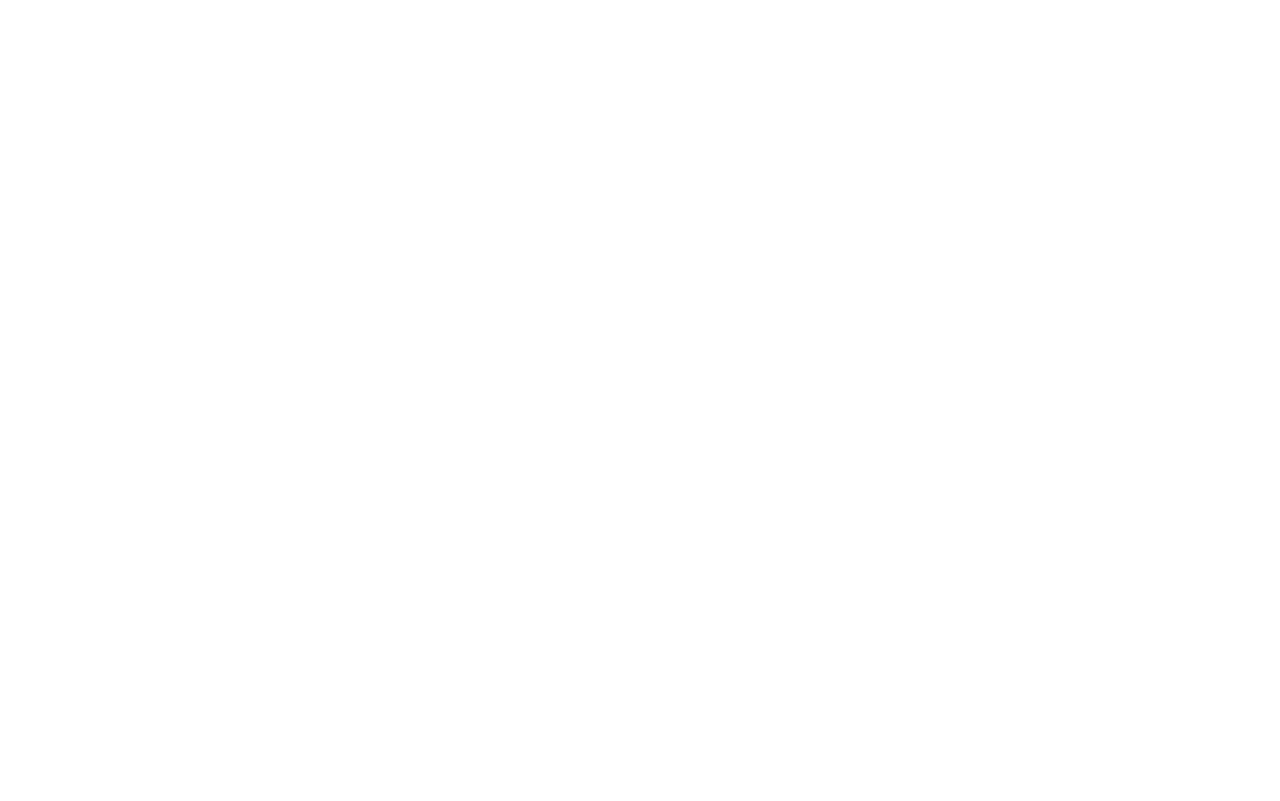
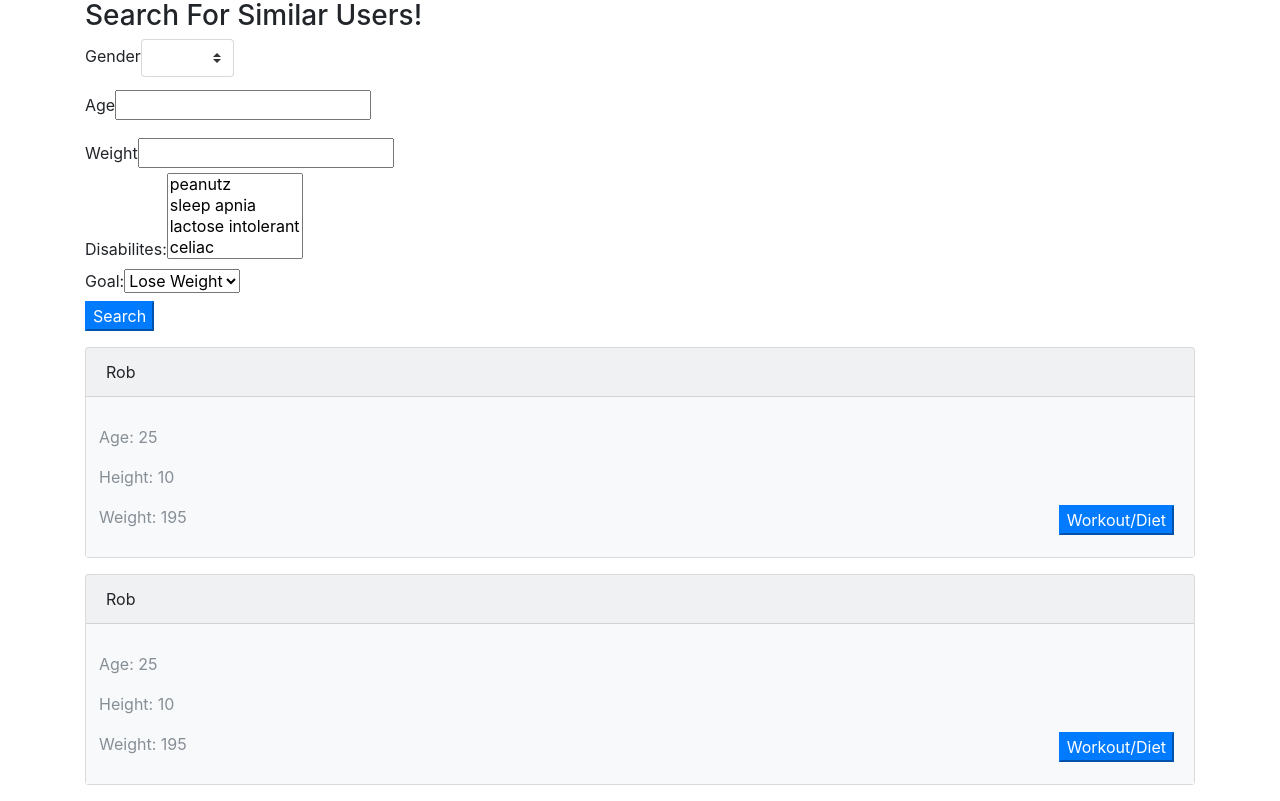
Before and after one commit to mlee98/DB_GUI_Fitness, an Angular app in the folder realStuff/Fit/: page /account/1/search in a window 1280 px wide. Before the commit this address led to /. Built offline with nearby package versions, Linux system fonts and the light colour scheme.

Commit message:
added search component with routes that I think  will work

```diff
--- a/realStuff/Fit/src/app/accounts/account-routes.ts
+++ b/realStuff/Fit/src/app/accounts/account-routes.ts
@@ -1,3 +1,4 @@
+import { SearchComponent } from './search/search.component';
 import { Component } from '@angular/core';
 import { Route } from '@angular/router';
 import { InputComponent } from './input/input.component';
@@ -31,5 +32,9 @@ export const ACCOUNTS_ROUTES: Route[] = [
   {
     path: 'account/:accountId/workout',
     component: WorkoutComponent
+  },
+  {
+    path: 'account/:accountId/search',
+    component: SearchComponent
   }
 ];
--- a/realStuff/Fit/src/app/accounts/account.module.ts
+++ b/realStuff/Fit/src/app/accounts/account.module.ts
@@ -9,6 +9,7 @@ import { ACCOUNTS_ROUTES } from './account-routes';
 import { ProfileComponent } from './profile/profile.component';
 import { RouterModule } from '@angular/router';
 import { FormsModule } from '@angular/forms';
+import { SearchComponent } from './search/search.component';
 
 @NgModule({
   imports: [
@@ -23,6 +24,7 @@ import { FormsModule } from '@angular/forms';
     InputComponent,
     WorkoutComponent,
     HomepageComponent,
+    SearchComponent,
   ],
   exports: [
       HomepageComponent
--- a/realStuff/Fit/src/app/accounts/create-account/create-account.component.html
+++ b/realStuff/Fit/src/app/accounts/create-account/create-account.component.html
@@ -1,6 +1,6 @@
 <html>
 	<body class="container" >
-		<main class="container" id="creAcc" *ngIf="createAcc">
+		<main class="container" id="creAcc">
 			<form name="createAccount" id="createAccount">
 
 				<label for="user">Username: </label>
@@ -28,10 +28,6 @@
 				<input class="text" name="weight" type="text" [(ngModel)] = "acc.weight">
 				<br>
 				<br>
-				<label for="Sleep">Avg Hours of Sleep / Night: </label>
-				<input class="text" name="sleep" type="text" [(ngModel)] = "acc.sleepPerNight">
-				<br>
-				<br>
 				<label for="disabilities">Disabilites: </label>
 				<select multiple name="disabilities" [(ngModel)]="acc.disabilities">
 					<option>peanutz</option>
@@ -54,12 +50,9 @@
 					<option>Gain Muscle</option>
 				</select>
 			</form>
-			<button class="btn btn-primary" (click)="addAcc();goToSignIn()">
+			<button class="btn btn-primary" (click)="addAcc()">
 				Create Account
 			</button>
     </main>
-    <app-sign-in *ngIf="signIn" >
-      here
-    </app-sign-in>
 	</body>
 </html>
--- a/realStuff/Fit/src/app/accounts/profile/profile.component.html
+++ b/realStuff/Fit/src/app/accounts/profile/profile.component.html
@@ -47,6 +47,11 @@
 			<button routerLink="input" class="btn">
 				Input
 			</button>
+			<br>
+			<br>
+			<button routerLink="search" class="btn">
+        Search
+      </button>
 
 		</main>
 	</body>
--- a/realStuff/Fit/src/app/accounts/profile/profile.component.ts
+++ b/realStuff/Fit/src/app/accounts/profile/profile.component.ts
@@ -20,7 +20,7 @@ export class ProfileComponent implements OnInit {
   ngOnInit() {
     this.activedRoute.params.subscribe((params: any) => {
       this.acocuntRepository.getAcc(+params.id).subscribe(data => {
-        this.acc = data;
+        // this.acc = data;
       });
     });
   }
--- /dev/null
+++ b/realStuff/Fit/src/app/accounts/search/search.component.html
@@ -0,0 +1,88 @@
+<div class="container">
+  <h3>Search For Similar Users!</h3>
+  <div class="row">
+    <div class="col">
+      <label for="drop">Gender</label>
+      <select id="drop" class="custom-select" data-toggle="dropdown">
+        <option selected></option>
+        <option value="male"> male </option>
+        <option value="female"> female </option>
+      </select>
+    </div>
+  </div>
+  <div class="row">
+    <div class="col">
+      <label for="drop" class="mt-3">Age</label>
+      <input type="text">
+    </div>
+  </div>
+  <div class="row">
+    <div class="col">
+      <label for="drop" class="mt-3">Weight</label>
+      <input type="text">
+    </div>
+  </div>
+  <div class="row">
+    <div class="col">
+      <label for="disabilities">Disabilites: </label>
+      <select multiple name="disabilities">
+        <option>peanutz</option>
+        <option>sleep apnia</option>
+        <option>lactose intolerant</option>
+        <option>celiac</option>
+        <option>blindness</option>
+        <option>bolimia</option>
+        <option>anorexia</option>
+        <option>kosher</option>
+        <option>halal</option>
+        <option>vegetarian</option>
+      </select>
+    </div>
+  </div>
+  <div class="row">
+    <div class="col">
+      <label for="goal">Goal: </label>
+      <select name="goal">
+        <option>Lose Weight</option>
+        <option>Gain Weight</option>
+        <option>Gain Muscle</option>
+      </select>
+    </div>
+  </div>
+  <button class="btn-primary">
+    Search
+  </button>
+  <div class="row">
+    <div class="col">
+      <div *ngFor="let i of resultList">
+        <div class="card mb-3 mt-3 bg-light">
+          <div class="card-header">
+            {{i.name}}
+          </div>
+          <div class="card-body bg-light clearfix">
+            <div class="row">
+              <span class="text-muted m-2">
+                Age: {{ i.age }}
+              </span>
+            </div>
+            <div class="row">
+              <span class="text-muted m-2">
+                Height: {{ i.height }}
+              </span>
+            </div>
+            <div class="row">
+              <span class="text-muted m-2">
+                Weight: {{ i.weight }}
+              </span>
+              <div class="col">
+                <button class="btn-primary mt-2 float-right">
+                  Workout/Diet
+                </button>
+              </div>
+            </div>
+          </div>
+        </div>
+      </div>
+    </div>
+
+  </div>
--- /dev/null
+++ b/realStuff/Fit/src/app/accounts/search/search.component.ts
@@ -0,0 +1,49 @@
+import { Account } from './../../domain/models/Account';
+import { Component, OnInit } from '@angular/core';
+import { AccountRepostitory } from '../..';
+import { Router, ActivatedRoute } from '@angular/router';
+@Component({
+  selector: 'app-search',
+  templateUrl: './search.component.html',
+  styleUrls: ['./search.component.css']
+})
+export class SearchComponent implements OnInit {
+
+  constructor(
+    public accountRepository: AccountRepostitory,
+    private activedRoute: ActivatedRoute,
+    private router: Router
+  ) { }
+
+  public userAcc: Account;
+  public searchAcc: Account;
+  public resultList: Array<Account>;
+  public fakeAcc: Account;
+
+  ngOnInit() {
+    // this.activedRoute.params.subscribe((params: any) => {
+    //  this.accountRepository.getAcc(+params.id).subscribe(data => {
+        // this.userAcc = data;
+    //  });
+    // });
+    this.searchAcc = this.userAcc;
+    this.resultList = [];
+    this.fakeAcc = {};
+    this.fakeAcc.age = 25;
+    this.fakeAcc.height = '10';
+    this.fakeAcc.name = 'Rob';
+    this.fakeAcc.weight = '195';
+    this.fakeAcc.disabilities = [];
+    this.fakeAcc.calsBurned = [];
+    this.fakeAcc.calsEaten = [];
+    this.resultList.push(this.fakeAcc);
+    this.resultList.push(this.fakeAcc);
+    console.log(this.resultList);
+  }
+
+  public search() {
+     this.accountRepository.search(this.searchAcc).subscribe(data => {
+        // this.resultList = data;
+     });
+  }
+}
--- a/realStuff/Fit/src/app/domain/models/Account.ts
+++ b/realStuff/Fit/src/app/domain/models/Account.ts
@@ -13,4 +13,6 @@ export class Account {
   calsBurned?: Array<number>;
   goal?: string;
   public?: boolean;
+  age?: number;
+
 }
--- a/realStuff/Fit/src/app/domain/repository.service.ts
+++ b/realStuff/Fit/src/app/domain/repository.service.ts
@@ -37,6 +37,12 @@ export abstract class Repostitory<T> {
       catchError(this.handleException)
     );
   }
+  public search(account: Account): Observable<T[]> {
+    // tslint:disable-next-line:prefer-const
+    return this.httpClient.post(`${this.endPoint}/signIn`, account, this.httpOptions).pipe(
+      catchError(this.handleException)
+    );
+  }
 
   public profile(id: number): Observable<T[]> {
     return this.httpClient.get(`${this.endPoint}/${id}`,  this.httpOptions).pipe(
```
Also changed, not shown: realStuff/Fit/src/app/accounts/search/search.component.css (added), 1 other file (tests, documents, lock files or other folders).
